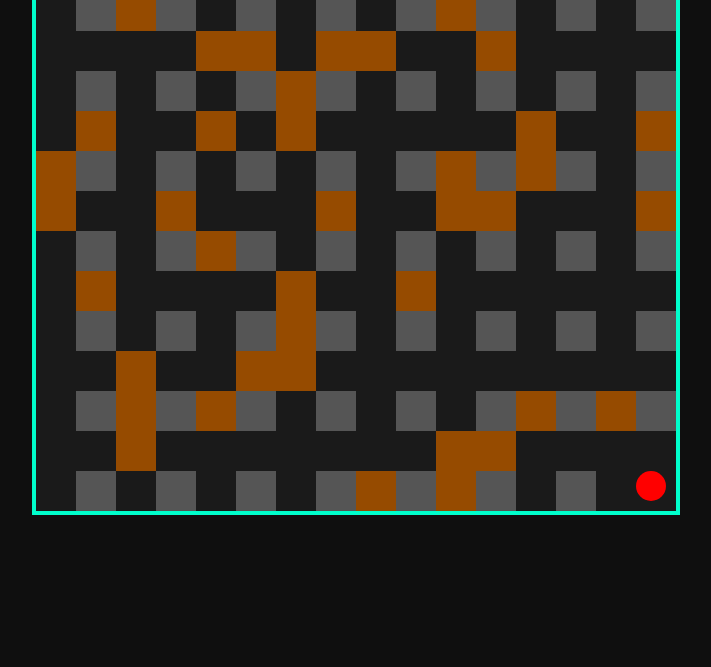
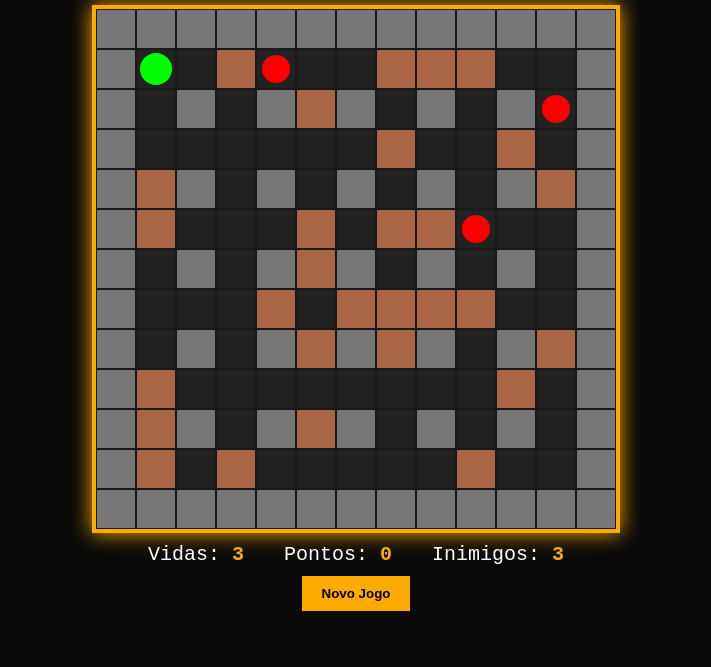
Before and after one commit to BomberZueira/BomberZueira, a plain HTML site: page index.html in a window 1280 px wide. Shown: the part 133-800 px from the top of the page, without its empty margins (284-995 px from the left). Drawn offline with Linux system fonts and the light colour scheme.

Commit message:
Add files via upload

```diff
--- a/index.html
+++ b/index.html
@@ -1,283 +1,271 @@
 <!DOCTYPE html>
-<html lang="pt-br">
+<html lang="pt">
 <head>
     <meta charset="UTF-8">
-<meta name="viewport" content="width=device-width, initial-scale=1.0">
-<title>Bomber Zueira Arena - Profissional</title>
-
+    <title>Bomberman Pro</title>
     <style>
-body{
-    margin:0;
-    background:#0f0f0f;
-    overflow:hidden;
-    font-family:Arial,Helvetica,sans-serif;
-    text-align:center;
-    color:white;
+        body {
+            margin: 0;
+            background: #0a0a0a;
+            color: white;
+            font-family: 'Courier New', monospace;
+            display: flex;
+            flex-direction: column;
+            align-items: center;
+            justify-content: center;
+            min-height: 100vh;
         }
-canvas{
-    background:#1a1a1a;
-    display:block;
-    margin:0 auto;
-    border:4px solid #00ffcc;
+        h1 {
+            color: #ffaa00;
+            text-shadow: 2px 2px 0 #aa5500;
         }
-#ui{
-    position:absolute;
-    top:10px;
-    width:100%;
-    font-size:18px;
+        canvas {
+            border: 4px solid #ffaa00;
+            background: #1a1a1a;
+            box-shadow: 0 0 20px #ffaa00;
         }
-#restartBtn{
-    position:absolute;
-    bottom:20px;
-    left:50%;
-    transform:translateX(-50%);
-    padding:10px 20px;
-    font-size:18px;
-    background:#00ffcc;
-    border:none;
-    cursor:pointer;
-    display:none;
+        .info {
+            margin-top: 10px;
+            font-size: 20px;
+            display: flex;
+            gap: 40px;
+        }
+        .info span {
+            color: #ffaa00;
+            font-weight: bold;
+        }
+        button {
+            margin-top: 10px;
+            padding: 10px 20px;
+            background: #ffaa00;
+            border: none;
+            font-weight: bold;
+            cursor: pointer;
         }
     </style>
 </head>
 <body>
-
-<div id="ui">
-Player 1 (WASD + F) 🔵 | Player 2 (Setas + Enter) 🔴
+    <h1>💣 BOMBERMAN PRO</h1>
+    <canvas id="gameCanvas" width="520" height="520"></canvas>
+    <div class="info">
+        <div>Vidas: <span id="lives">3</span></div>
+        <div>Pontos: <span id="score">0</span></div>
+        <div>Inimigos: <span id="enemiesCount">3</span></div>
     </div>
-
-<button id="restartBtn" onclick="restartGame()">Reiniciar</button>
-
-<canvas id="game" width="640" height="640"></canvas>
+    <button onclick="resetGame()">Novo Jogo</button>
 
 <script>
-const canvas = document.getElementById("game");
-const ctx = canvas.getContext("2d");
-const restartBtn = document.getElementById("restartBtn");
+const canvas = document.getElementById('gameCanvas');
+const ctx = canvas.getContext('2d');
+const CELL_SIZE = 40;
+const GRID_SIZE = 13;
 
-const tile = 40;
-const rows = 16;
-const cols = 16;
+let map = [];
+let player;
+let enemies = [];
+let bombs = [];
+let explosions = [];
+let score = 0;
+let keys = {};
+let moveCooldown = 0;
 
-let keys = {};
-document.addEventListener("keydown",e=>keys[e.key]=true);
-document.addEventListener("keyup",e=>keys[e.key]=false);
-
-class Player{
-    constructor(x,y,color,controls){
-        this.startX=x;
-        this.startY=y;
-        this.reset();
-        this.color=color;
-        this.controls=controls;
-    }
-    reset(){
-        this.x=this.startX;
-        this.y=this.startY;
-        this.alive=true;
-        this.activeBomb=null;
-    }
-    move(){
-        if(!this.alive)return;
-
-        let nx=this.x;
-        let ny=this.y;
-
-        if(keys[this.controls.up])ny-=3;
-        if(keys[this.controls.down])ny+=3;
-        if(keys[this.controls.left])nx-=3;
-        if(keys[this.controls.right])nx+=3;
-
-        if(!collide(nx,this.y))this.x=nx;
-        if(!collide(this.x,ny))this.y=ny;
-
-        if(keys[this.controls.bomb] && !this.activeBomb){
-            placeBomb(this);
-            keys[this.controls.bomb]=false;
+function initMap() {
+    map = [];
+    for (let y = 0; y < GRID_SIZE; y++) {
+        let row = [];
+        for (let x = 0; x < GRID_SIZE; x++) {
+            if (x === 0 || y === 0 || x === GRID_SIZE-1 || y === GRID_SIZE-1) {
+                row.push(2);
+            } else if (x % 2 === 0 && y % 2 === 0) {
+                row.push(2);
+            } else {
+                row.push(Math.random() < 0.3 ? 1 : 0);
             }
         }
-    draw(){
-        if(!this.alive)return;
-        ctx.fillStyle=this.color;
-        ctx.beginPath();
-        ctx.arc(this.x+15,this.y+15,15,0,Math.PI*2);
-        ctx.fill();
+        map.push(row);
+    }
+    map[1][1] = 0;
+    map[1][2] = 0;
+    map[2][1] = 0;
+}
+
+function spawnEnemies(count=3){
+    enemies = [];
+    for(let i=0;i<count;i++){
+        let x,y;
+        do{
+            x=Math.floor(Math.random()*(GRID_SIZE-2))+1;
+            y=Math.floor(Math.random()*(GRID_SIZE-2))+1;
+        }while(map[y][x]!==0||(x===1&&y===1));
+        enemies.push({x,y});
     }
 }
 
-class Bomb{
-    constructor(x,y,owner){
-        this.x=x;
-        this.y=y;
-        this.timer=90;
-        this.owner=owner;
+function resetGame(){
+    initMap();
+    player={x:1,y:1,lives:3};
+    bombs=[];
+    explosions=[];
+    score=0;
+    spawnEnemies(3);
+    updateUI();
 }
-    update(){
-        this.timer--;
-        if(this.timer<=0)explode(this);
+
+function canMoveTo(x,y){
+    if(x<0||x>=GRID_SIZE||y<0||y>=GRID_SIZE) return false;
+    if(map[y][x]!==0) return false;
+    if(bombs.some(b=>b.x===x&&b.y===y)) return false;
+    return true;
 }
-    draw(){
-        ctx.fillStyle="black";
-        ctx.beginPath();
-        ctx.arc(this.x+20,this.y+20,15,0,Math.PI*2);
-        ctx.fill();
+
+function movePlayer(dx,dy){
+    let nx=player.x+dx;
+    let ny=player.y+dy;
+    if(canMoveTo(nx,ny)){
+        player.x=nx;
+        player.y=ny;
     }
 }
 
-class Explosion{
-    constructor(x,y){
-        this.x=x;
-        this.y=y;
-        this.timer=25;
+function plantBomb(){
+    if(bombs.some(b=>b.x===player.x&&b.y===player.y)) return;
+    bombs.push({x:player.x,y:player.y,timer:60});
 }
-    update(){this.timer--;}
-    draw(){
-        ctx.fillStyle="orange";
-        ctx.fillRect(this.x,this.y,tile,tile);
+
+function updateBombs(){
+    for(let i=bombs.length-1;i>=0;i--){
+        bombs[i].timer--;
+        if(bombs[i].timer<=0){
+            explode(bombs[i].x,bombs[i].y);
+            bombs.splice(i,1);
         }
     }
-
-let map=[], bombs=[], explosions=[], gameOver=false;
-
-function generateMap(){
-    for(let r=0;r<rows;r++){
-        map[r]=[];
-        for(let c=0;c<cols;c++){
-            if(r%2===1 && c%2===1){
-                map[r][c]=1;
-            }else if(Math.random()<0.3){
-                map[r][c]=2;
-            }else{
-                map[r][c]=0;
-            }
-        }
-    }
-    map[0][0]=map[0][1]=map[1][0]=0;
-    map[15][15]=map[14][15]=map[15][14]=0;
-}
-
-function drawMap(){
-    for(let r=0;r<rows;r++){
-        for(let c=0;c<cols;c++){
-            if(map[r][c]===1){
-                ctx.fillStyle="#555";
-                ctx.fillRect(c*tile,r*tile,tile,tile);
-            }
-            if(map[r][c]===2){
-                ctx.fillStyle="#964B00";
-                ctx.fillRect(c*tile,r*tile,tile,tile);
-            }
+    for(let i=explosions.length-1;i>=0;i--){
+        explosions[i].timer--;
+        if(explosions[i].timer<=0){
+            explosions.splice(i,1);
         }
     }
 }
 
-function collide(x,y){
-    let left=Math.floor(x/tile);
-    let right=Math.floor((x+30)/tile);
-    let top=Math.floor(y/tile);
-    let bottom=Math.floor((y+30)/tile);
-
-    return (map[top]?.[left]>0 ||
-            map[top]?.[right]>0 ||
-            map[bottom]?.[left]>0 ||
-            map[bottom]?.[right]>0);
-}
-
-function placeBomb(player){
-    let gx=Math.floor(player.x/tile)*tile;
-    let gy=Math.floor(player.y/tile)*tile;
-    let bomb=new Bomb(gx,gy,player);
-    bombs.push(bomb);
-    player.activeBomb=bomb;
-}
-
-function explode(bomb){
-    bombs=bombs.filter(b=>b!==bomb);
-    bomb.owner.activeBomb=null;
-
-    const dirs=[[0,0],[1,0],[-1,0],[0,1],[0,-1]];
-
-    dirs.forEach(d=>{
-        for(let i=0;i<2;i++){
-            let x=bomb.x+d[0]*tile*i;
-            let y=bomb.y+d[1]*tile*i;
-            let r=y/tile, c=x/tile;
-
-            if(map[r] && map[r][c]===1)break;
-
-            explosions.push(new Explosion(x,y));
-
-            if(map[r] && map[r][c]===2){
-                map[r][c]=0;
-                break;
-            }
-
-            damage(x,y);
+function explode(x,y){
+    explosions.push({x,y,timer:20});
+    const directions=[[1,0],[-1,0],[0,1],[0,-1]];
+    directions.forEach(([dx,dy])=>{
+        for(let i=1;i<=2;i++){
+            let nx=x+dx*i;
+            let ny=y+dy*i;
+            if(map[ny][nx]===2) break;
+            explosions.push({x:nx,y:ny,timer:20});
+            if(map[ny][nx]===1) break;
         }
     });
 }
 
-function damage(x,y){
-    [p1,p2].forEach(p=>{
-        if(p.alive &&
-           p.x<x+tile &&
-           p.x+30>x &&
-           p.y<y+tile &&
-           p.y+30>y){
-            p.alive=false;
-            gameOver=true;
-            restartBtn.style.display="block";
+function applyExplosions(){
+    explosions.forEach(exp=>{
+        if(map[exp.y][exp.x]===1){
+            map[exp.y][exp.x]=0;
+            score+=10;
+        }
+    });
+    for(let i=enemies.length-1;i>=0;i--){
+        if(explosions.some(exp=>exp.x===enemies[i].x&&exp.y===enemies[i].y)){
+            enemies.splice(i,1);
+            score+=50;
+        }
+    }
+    if(explosions.some(exp=>exp.x===player.x&&exp.y===player.y)){
+        player.lives--;
+        if(player.lives<=0){
+            alert("Game Over! Pontuação: "+score);
+            resetGame();
+        }else{
+            player.x=1;player.y=1;
+        }
+    }
+    updateUI();
+}
+
+function moveEnemies(){
+    enemies.forEach(e=>{
+        let dx=player.x-e.x;
+        let dy=player.y-e.y;
+        let mx=dx!==0?dx/Math.abs(dx):0;
+        let my=dy!==0?dy/Math.abs(dy):0;
+        if(Math.random()<0.5){
+            if(canMoveTo(e.x+mx,e.y)) e.x+=mx;
+        }else{
+            if(canMoveTo(e.x,e.y+my)) e.y+=my;
         }
     });
 }
 
-function restartGame(){
-    bombs=[];
-    explosions=[];
-    gameOver=false;
-    restartBtn.style.display="none";
-    generateMap();
-    p1.reset();
-    p2.reset();
+function updateUI(){
+    document.getElementById('lives').innerText=player.lives;
+    document.getElementById('score').innerText=score;
+    document.getElementById('enemiesCount').innerText=enemies.length;
 }
 
-let p1=new Player(0,0,"cyan",
-    {up:"w",down:"s",left:"a",right:"d",bomb:"f"}
-);
-let p2=new Player(600,600,"red",
-    {up:"ArrowUp",down:"ArrowDown",
-     left:"ArrowLeft",right:"ArrowRight",
-     bomb:"Enter"}
-);
-
-generateMap();
+function draw(){
+    ctx.clearRect(0,0,canvas.width,canvas.height);
+    for(let y=0;y<GRID_SIZE;y++){
+        for(let x=0;x<GRID_SIZE;x++){
+            let cx=x*CELL_SIZE;
+            let cy=y*CELL_SIZE;
+            if(map[y][x]===2){
+                ctx.fillStyle="#777";
+                ctx.fillRect(cx+1,cy+1,CELL_SIZE-2,CELL_SIZE-2);
+            }else if(map[y][x]===1){
+                ctx.fillStyle="#aa6644";
+                ctx.fillRect(cx+1,cy+1,CELL_SIZE-2,CELL_SIZE-2);
+            }else{
+                ctx.fillStyle="#222";
+                ctx.fillRect(cx+1,cy+1,CELL_SIZE-2,CELL_SIZE-2);
+            }
+        }
+    }
+    ctx.fillStyle="yellow";
+    bombs.forEach(b=>{
+        ctx.beginPath();
+        ctx.arc(b.x*CELL_SIZE+20,b.y*CELL_SIZE+20,12,0,Math.PI*2);
+        ctx.fill();
+    });
+    ctx.fillStyle="orange";
+    explosions.forEach(e=>{
+        ctx.fillRect(e.x*CELL_SIZE+6,e.y*CELL_SIZE+6,28,28);
+    });
+    ctx.fillStyle="red";
+    enemies.forEach(e=>{
+        ctx.beginPath();
+        ctx.arc(e.x*CELL_SIZE+20,e.y*CELL_SIZE+20,14,0,Math.PI*2);
+        ctx.fill();
+    });
+    ctx.fillStyle="lime";
+    ctx.beginPath();
+    ctx.arc(player.x*CELL_SIZE+20,player.y*CELL_SIZE+20,16,0,Math.PI*2);
+    ctx.fill();
+}
 
 function loop(){
-    ctx.clearRect(0,0,640,640);
-
-    drawMap();
-
-    if(!gameOver){
-        p1.move();
-        p2.move();
-    }
-
-    p1.draw();
-    p2.draw();
-
-    bombs.forEach(b=>{b.update();b.draw();});
-    explosions.forEach(e=>{e.update();e.draw();});
-    explosions=explosions.filter(e=>e.timer>0);
-
-    if(gameOver){
-        ctx.fillStyle="white";
-        ctx.font="40px Arial";
-        ctx.fillText("FIM DE JOGO",170,320);
-    }
-
+    if(moveCooldown<=0){
+        if(keys["ArrowUp"]){movePlayer(0,-1);moveCooldown=8;}
+        if(keys["ArrowDown"]){movePlayer(0,1);moveCooldown=8;}
+        if(keys["ArrowLeft"]){movePlayer(-1,0);moveCooldown=8;}
+        if(keys["ArrowRight"]){movePlayer(1,0);moveCooldown=8;}
+    }else moveCooldown--;
+    if(keys[" "]){plantBomb();keys[" "]=false;}
+    if(Math.random()<0.02) moveEnemies();
+    updateBombs();
+    applyExplosions();
+    draw();
     requestAnimationFrame(loop);
 }
 
+document.addEventListener("keydown",e=>{keys[e.key]=true;if(e.key===" ")e.preventDefault();});
+document.addEventListener("keyup",e=>{keys[e.key]=false;});
+
+resetGame();
 loop();
 </script>
 </body>
```
Lines whose indentation alone changed are shown as unchanged.
